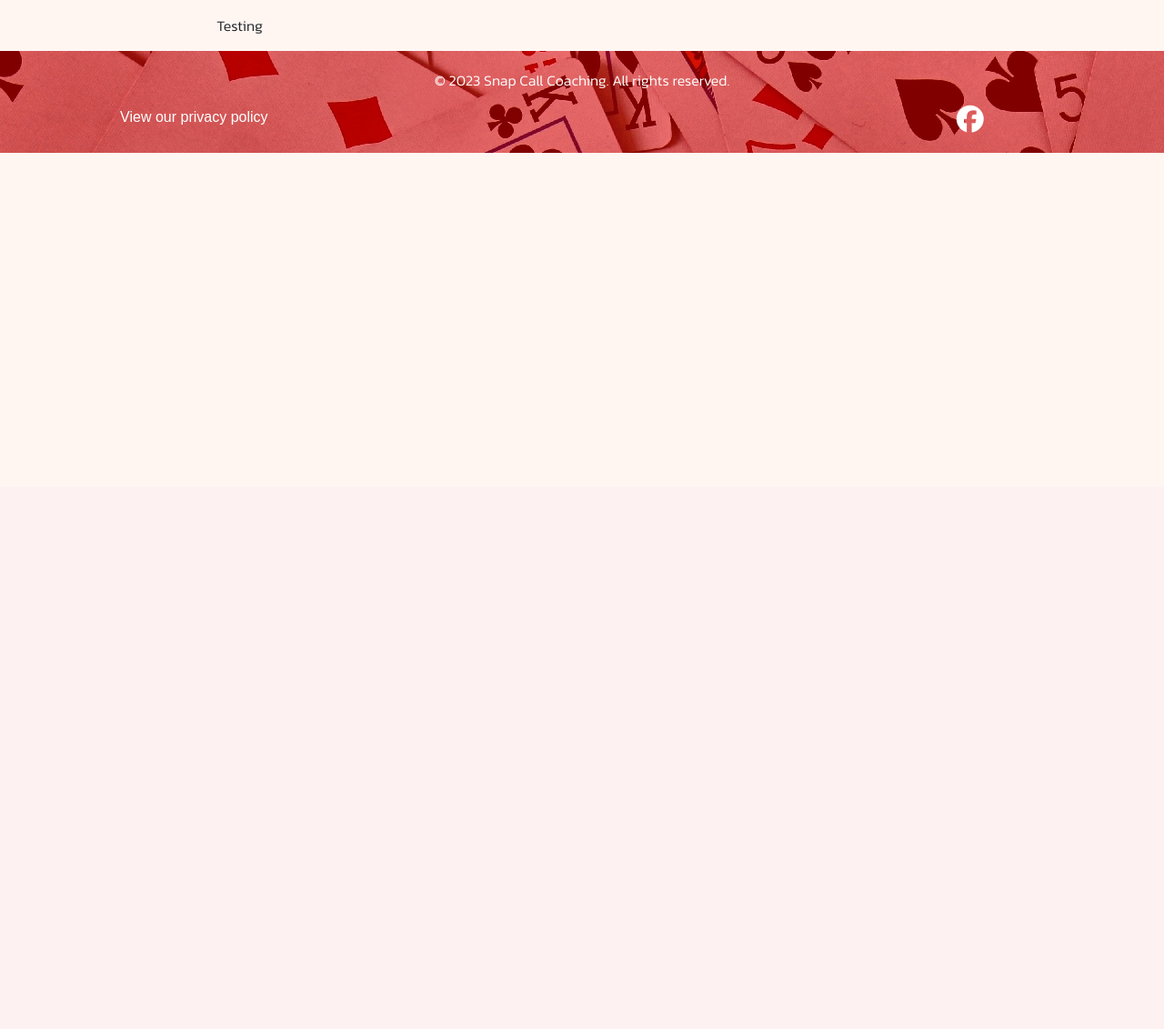
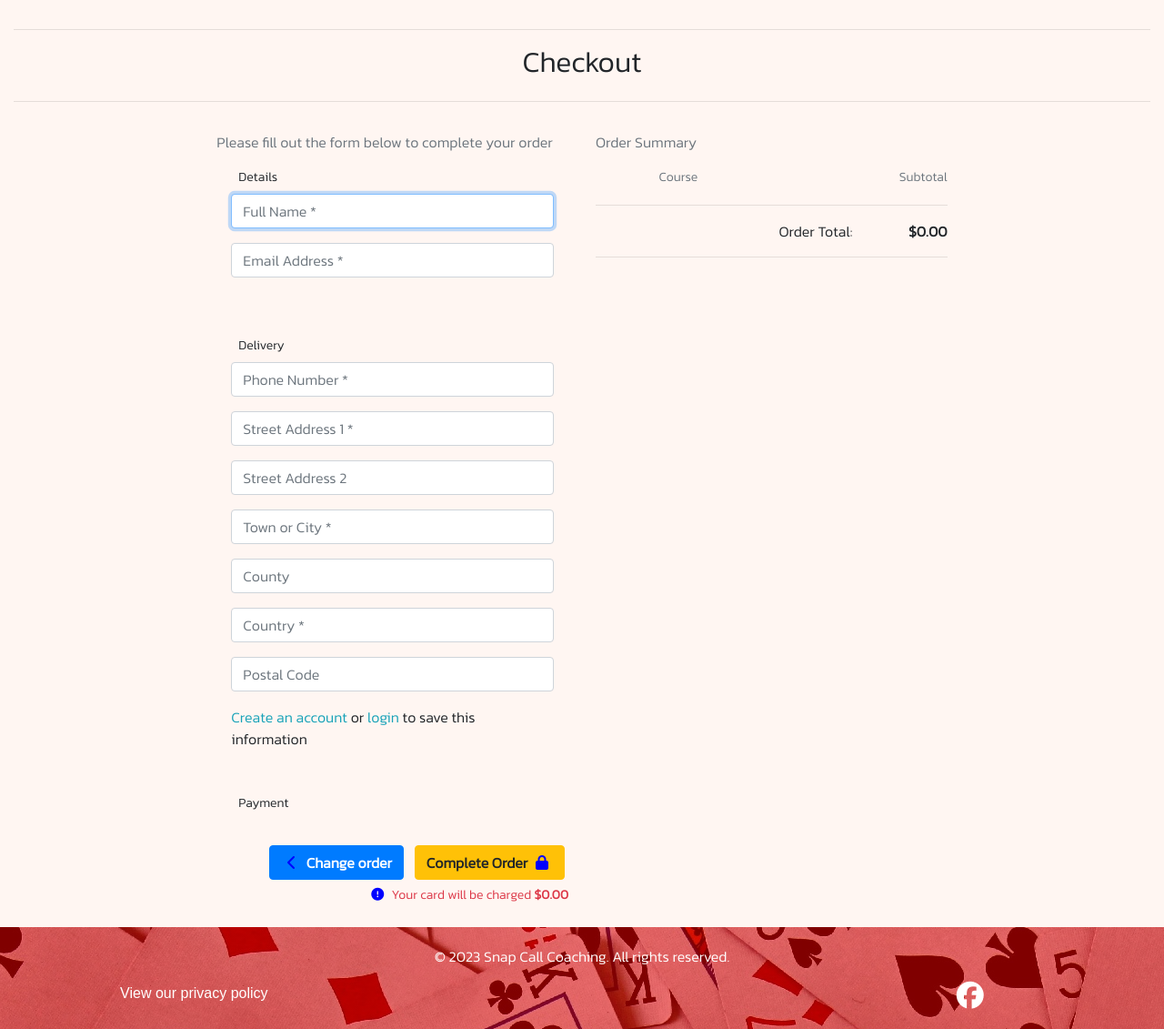
Before and after one commit to tomkelly111/Snap-Call-Coaching, a Django app: page /checkout/ in a window 1280 px wide. Shown: the part 265-1396 px from the top of the page at 91% size. Before the commit the page ends 433 px from the top, so only its background shows below. Run offline with Django 3.2, Linux system fonts and the light colour scheme; some libraries are stand-ins or nearby versions.

Commit message:
add html for checkout form

```diff
--- a/checkout/forms.py
+++ b/checkout/forms.py
@@ -20,12 +20,13 @@ class OrderForm(forms.ModelForm):
             'full_name': 'Full Name',
             'email': 'Email Address',
             'phone_number': 'Phone Number',
+            'street_address1': 'Street Address 1',
+            'street_address2': 'Street Address 2',
+            'town_or_city': 'Town or City',
+            'county': 'County',
             'country': 'Country',
             'postcode': 'Postal Code',
-            'town_or_city': 'Town or City',
-            'street_address1': 'Street Address 1',
-            'street_address2': 'Street Address 2',
-            'county': 'County',
+
         }
 
         self.fields['full_name'].widget.attrs['autofocus'] = True
--- a/checkout/templates/checkout/checkout.html
+++ b/checkout/templates/checkout/checkout.html
@@ -8,11 +8,113 @@
 
 {% block content %}
 <div class="container-fluid">
+    <div class="row">
+        <div class="col">
+            <hr />
+            <h2 class="mb-4 text-center">Checkout</h2>
+            <hr />
+        </div>
+    </div>
   <div class="row m-2 m-sm-0 my-sm-3">
     <div class="col-0 col-md-2"></div>
     <div class="col-0 col-sm-8">
       <div class="row">
-        <div class="col test">Testing</div>
+        <div class="col-12 col-lg-6 order-lg-last mb-5">
+            <p class="text-muted">Order Summary</p>
+            <div class="row">
+                <div class="col-7 offset-2">
+                    <p class="mb-1 mt-0 small text-muted">Course</p>
+                </div>
+                <div class="col-3 text-right">
+                    <p class="mb-1 mt-0 small text-muted">Subtotal</p>
+                </div>
+            </div>
+            {% for item in bag_items %}
+            <hr />
+            <div class="row">
+                <div class="col-2 mb-1">
+                </div>
+                <div class="col-7">
+                    <p class="my-0"><strong>{{ item.course.name }}</strong></p>
+                </div>
+                <div class="col-3 text-right">
+                    <p class="my-0 small text-muted">${{ item.course.price }}</p>
+                </div>
+            </div>
+            {% endfor %}
+            <hr>
+            <div class="row text-black text-right">
+                <div class="col-7 offset-2">
+                    <p class="my-0">Order Total:</p>
+                </div>
+                <div class="col-3">
+                    <p class="my-0"><strong>${{ total | floatformat:2 }}</strong></p>
+                </div>
+            </div>
+            <hr>
+        </div>
+        <div class="col-12 col-lg-6">
+            <p class="text-muted">Please fill out the form below to complete your order</p>
+            <form action="{% url 'checkout' %}" method="POST" id="payment-form">
+                {% csrf_token %}
+                <fieldset class="rounded px-3 mb-5">
+                    <legend class="fieldset-label small text-black px-2 w-auto">Details</legend>
+                    {{ order_form.full_name | as_crispy_field }}
+                    {{ order_form.email | as_crispy_field }}
+                </fieldset>
+                <fieldset class="rounded px-3 mb-5">
+                    <legend class="fieldset-label small text-black px-2 w-auto">Delivery</legend>
+                    {{ order_form.phone_number | as_crispy_field }}
+                    {{ order_form.street_address1 | as_crispy_field }}
+                    {{ order_form.street_address2 | as_crispy_field }}
+                    {{ order_form.town_or_city | as_crispy_field }}
+                    {{ order_form.county | as_crispy_field }}
+                    {{ order_form.country | as_crispy_field }}
+                    {{ order_form.postcode | as_crispy_field }}
+                    <div class="form-check form-check-inline float-right mr-0">
+                        {% if user.is_authenticated %}
+                        <label class="form-check-label" for="id-save-info">Save this delivery information to my profile</label>
+                        <input class="form-check-input ml-2 mr-0" type="checkbox" id="id-save-info" name="save-info" checked>
+                        {% else %}
+                        <label class="form-check-label" for="id-save-info">
+                            <a class="text-info" href="{% url 'account_signup' %}">Create an account</a> or
+                            <a class="text-info" href="{% url 'account_login' %}">login</a> to save this information
+                        </label>
+                        {% endif %}
+                    </div>
+                </fieldset>
+                <fieldset class="px-3">
+                    <legend class="fieldset-label small text-black px-2 w-auto">Payment</legend>
+                    <!-- A Stripe card element will go here -->
+                    <div class="mb-3" id="card-element"></div>
+
+                    <!-- Used to display form errors -->
+                    <div class="mb-3 text-danger" id="card-errors" role="alert"></div>
+                </fieldset>
+
+                <div class="text-right mt-2 mb-2">
+                    <a href="{% url 'view_bag' %}" class="btn btn-primary m-1">
+                        <span class="icon">
+                            <i class="fas fa-chevron-left"></i>
+                        </span>
+                        <span class="font-weight-bold">Change order</span>
+                    </a>
+                    <button id="submit-button" class="btn btn-warning m-1">
+                        <span class="font-weight-bold">Complete Order</span>
+                        <span class="icon">
+                            <i class="fas fa-lock"></i>
+                        </span>
+                    </button>
+                    <p class="small text-danger my-0">
+                        <span class="icon">
+                            <i class="fas fa-exclamation-circle"></i>
+                        </span>
+                        <span>Your card will be charged <strong>${{ total|floatformat:2 }}</strong></span>
+                    </p>
+                </div>
+            </form>
+        </div>
+        </div>
         <div class="col-0 col-md-2"></div>
       </div>
     </div>
```
